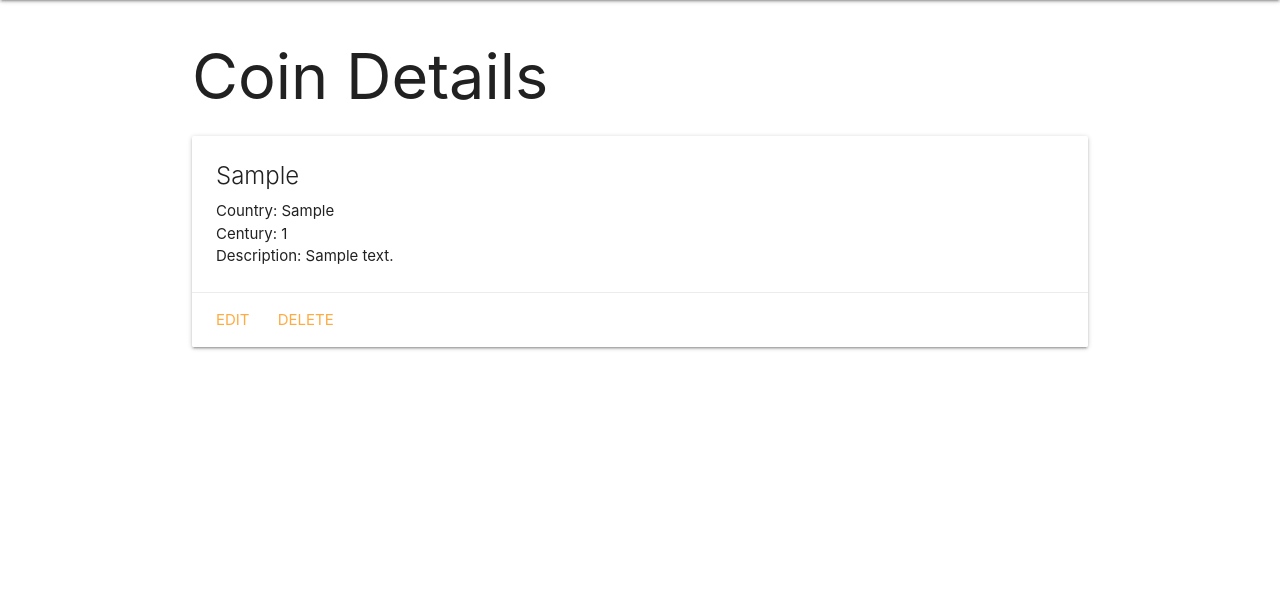
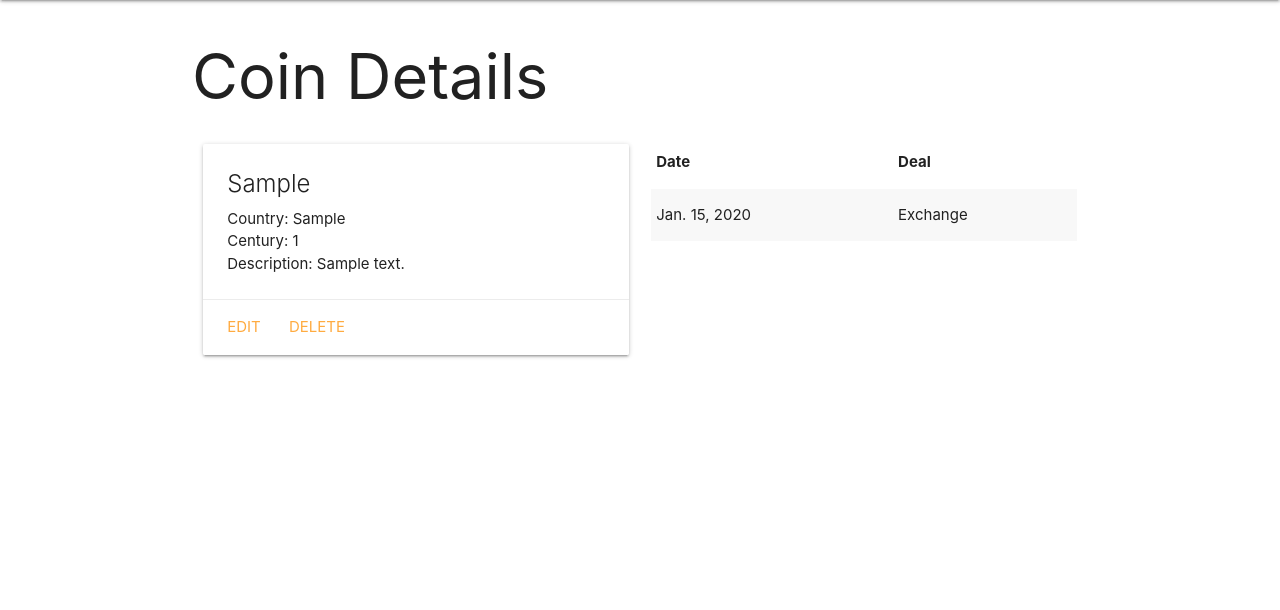
Before and after one commit to aleksyara/coinscollector, a Django app: page /coins/1/ in a window 1280 px wide. Shown: the part 64-674 px from the top of the page. Run offline with Django 3.2, Linux system fonts and the light colour scheme; tables that the repository leaves empty hold one stand-in row (values such as "Sample post").

Commit message:
add Trading model in admin portal, implement Displaying functionality

```diff
--- a/main_app/admin.py
+++ b/main_app/admin.py
@@ -1,6 +1,7 @@
 from django.contrib import admin
 
-from .models import Coin #in order to see Cat model in the Admin portal
+from .models import Coin, Trading #in order to see Cat model in the Admin portal
 
 # Register your models here
 admin.site.register(Coin)
+admin.site.register(Trading)
--- a/main_app/models.py
+++ b/main_app/models.py
@@ -6,7 +6,7 @@ from django.urls import reverse
 DEALS = (
     ('E', 'Exchange'),
     ('S', 'Sale'),
-    ('F', 'Free')
+    ('D', 'Donate')
 )
 
 class Coin(models.Model):
@@ -27,11 +27,12 @@ class Coin(models.Model):
 # Add new Feeding model below Cat model
 class Trading(models.Model):
     date = models.DateField()
-    deals = models.CharField(
+    deal = models.CharField(
         max_length=1,
         choices=DEALS,
         default=DEALS[0][0]
         )
+    # Create a coin_id FK, since a Trading belongs to a Cat
     coin = models.ForeignKey(Coin, on_delete=models.CASCADE)
 
     def __str__(self):
--- a/main_app/templates/coins/detail.html
+++ b/main_app/templates/coins/detail.html
@@ -3,6 +3,8 @@
 
 <h1>Coin Details</h1>
 
+<div class="row">
+  <div class="col s6">
     <div class="card">
       <div class="card-content">
         <span class="card-title">{{ coin.material }}</span>
@@ -15,8 +17,24 @@
         <a href="{% url 'coins_update' coin.id %}">Edit</a>
         <a href="{% url 'coins_delete' coin.id %}">Delete</a>
       </div>
+    </div>
+  </div>
 
+  <div class="col s6">
+    <table class="striped">
+      <thead>
+        <tr><th>Date</th><th>Deal</th></tr>
+      </thead>
+      <tbody>
+        {% for trading in coin.trading_set.all %}
+          <tr>
+            <td>{{trading.date}}</td>
+            <td>{{trading.get_deal_display}}</td>
+          </tr>
+        {% endfor %}
+      </tbody>
+    </table>
+  </div>
 
 </div>
-
 {% endblock %}
```
Also changed, not shown: main_app/migrations/0003_auto_20201212_2028.py (added), main_app/migrations/0004_auto_20201212_2040.py (added). Lines whose indentation alone changed are shown as unchanged.
